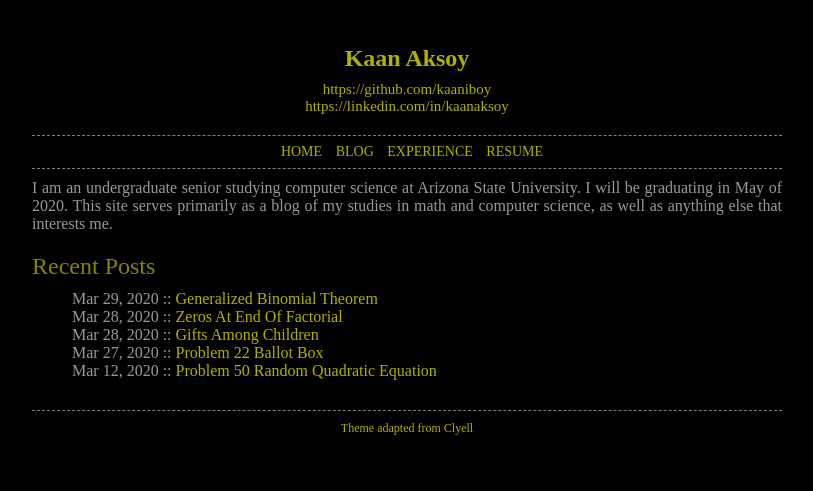
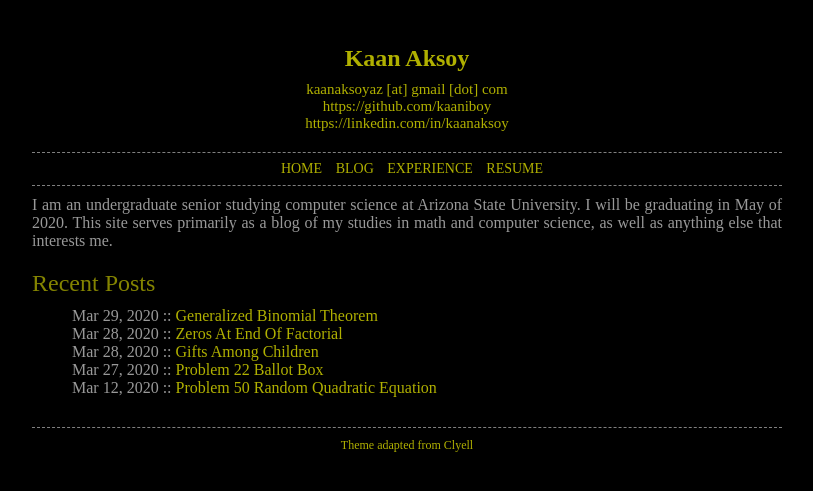
Before and after one commit to kaaniboy/math, a Jekyll site: the page built from docs/index.md, in a window 1280 px wide. Shown: the top 491 px of the page, without its empty margins (233-1046 px from the left). Built offline with Jekyll 4.4.1, drawn with Linux system fonts in a browser that asks for light colours; some web fonts are replaced.

Commit message:
Add email to header

```diff
--- a/docs/_includes/header.html
+++ b/docs/_includes/header.html
@@ -1,6 +1,7 @@
 <header class="row">
   <div class="col-lg-8 col-lg-offset-2">
     <h1 class="">Kaan Aksoy</h1>
+      <span class="reserved"><a href="">kaanaksoyaz [at] gmail [dot] com</a></span> <br />
       <span class="reserved"><a href="{{ site.github }}" target="_blank">{{ site.github }}</a></span> <br />
       <span class="reserved"><a href="{{ site.linkedin }}" target="_blank">{{ site.linkedin }}</a></span>
   </div>
```
